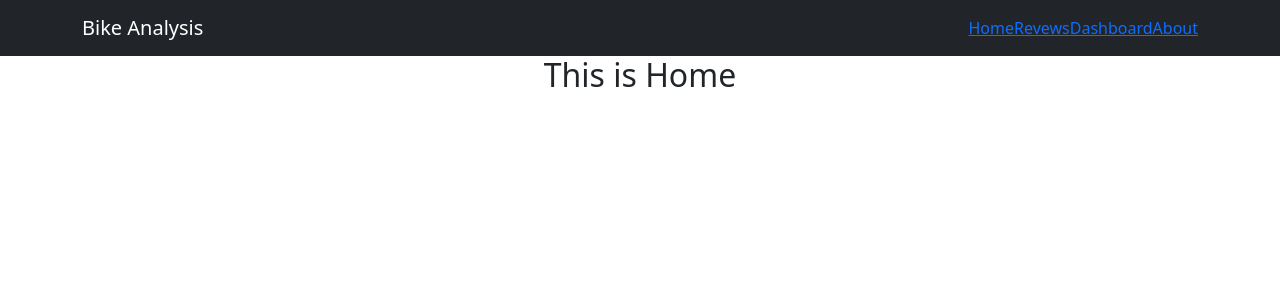
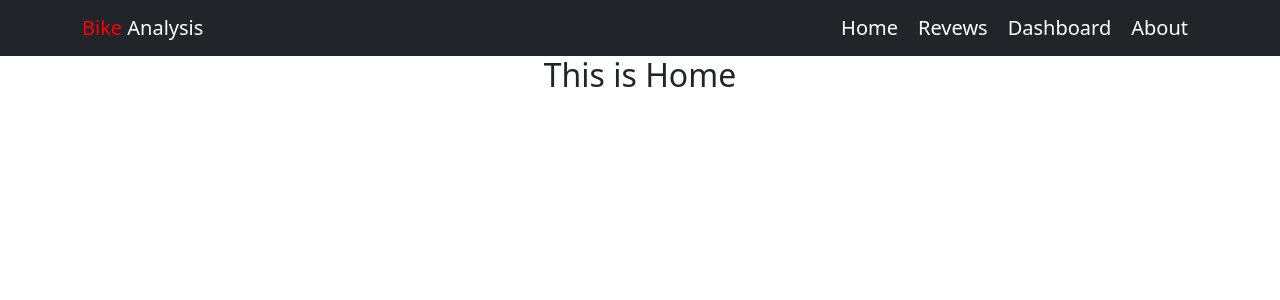
Before and after one commit to mosheurpau/Bike-Analysis, a React (Create React App) app: page / in a window 1280 px wide. Shown: the top 300 px of the page. Built offline with nearby package versions, Linux system fonts and the light colour scheme.

Commit message:
added coustom lin k

```diff
--- /dev/null
+++ b/src/components/CoustomLink/CoustomLink.js
@@ -0,0 +1,28 @@
+import React from "react";
+import { Link, useMatch, useResolvedPath } from "react-router-dom";
+
+function CustomLink({ children, to, ...props }) {
+  let resolved = useResolvedPath(to);
+  let match = useMatch({ path: resolved.pathname, end: true });
+
+  return (
+    <div>
+      <Link
+        style={{
+          padding: "5px",
+          margin: "5px",
+          fontSize: "20px",
+          color: match ? "red" : "white",
+          textDecoration: "none",
+          borderBottom: match ? "2px solid red" : "none",
+        }}
+        to={to}
+        {...props}
+      >
+        {children}
+      </Link>
+    </div>
+  );
+}
+
+export default CustomLink;
--- a/src/components/Header/Header.js
+++ b/src/components/Header/Header.js
@@ -1,6 +1,7 @@
 import React from "react";
 import { Container, Nav, Navbar } from "react-bootstrap";
 import { Link } from "react-router-dom";
+import CustomLink from "../CoustomLink/CoustomLink";
 import "./Header.css";
 
 const Header = () => {
@@ -8,14 +9,16 @@ const Header = () => {
     <div>
       <Navbar collapseOnSelect expand="lg" bg="dark" variant="dark">
         <Container>
-          <Navbar.Brand href="">Bike Analysis</Navbar.Brand>
+          <Navbar.Brand href="">
+            <span style={{ color: "red" }}>Bike</span> Analysis
+          </Navbar.Brand>
           <Navbar.Toggle aria-controls="responsive-navbar-nav" />
           <Navbar.Collapse id="responsive-navbar-nav">
             <Nav className="ms-auto">
-              <Link to="/home">Home</Link>
-              <Link to="/revews">Revews</Link>
-              <Link to="/dashboard">Dashboard</Link>
-              <Link to="/about">About</Link>
+              <CustomLink to="/home">Home</CustomLink>
+              <CustomLink to="/revews">Revews</CustomLink>
+              <CustomLink to="/dashboard">Dashboard</CustomLink>
+              <CustomLink to="/about">About</CustomLink>
             </Nav>
           </Navbar.Collapse>
         </Container>
```
